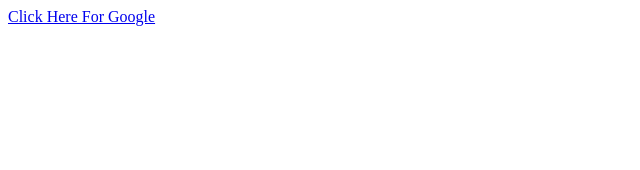
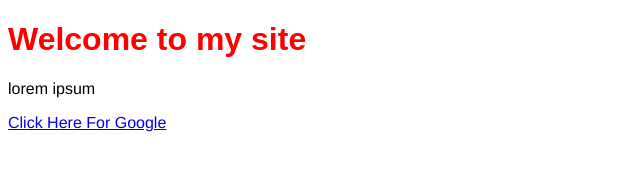
Before and after one commit to IMZYNTH/zynthwave.github.io, a plain HTML site: page index.html in a window 1280 px wide. Shown: the whole page, without its empty margins (0-640 px from the left). Drawn offline with Linux system fonts and the light colour scheme.

Commit message:
Update index.html

```diff
--- a/index.html
+++ b/index.html
@@ -4,9 +4,19 @@
     <meta charset="UTF-8">
     <meta name="viewport" content="width=device-width, initial-scale=1.0">
     <title>John's Homepage</title>
-    <a href="http://google.com">Click Here For Google</a>
+<style>
+    body {
+        font-family:'Franklin Gothic Medium', 'Arial Narrow', Arial, sans-serif
+    }
+h1 {
+   color:red;
+  font-family: fantasy;
+}
+</style>
 </head>
 <body>
-
+    <h1>Welcome to my site</h1>
+<p>lorem ipsum</p>
+<a href="http://google.com" target="_blank">Click Here For Google</a>
 </body>
 </html>
```
